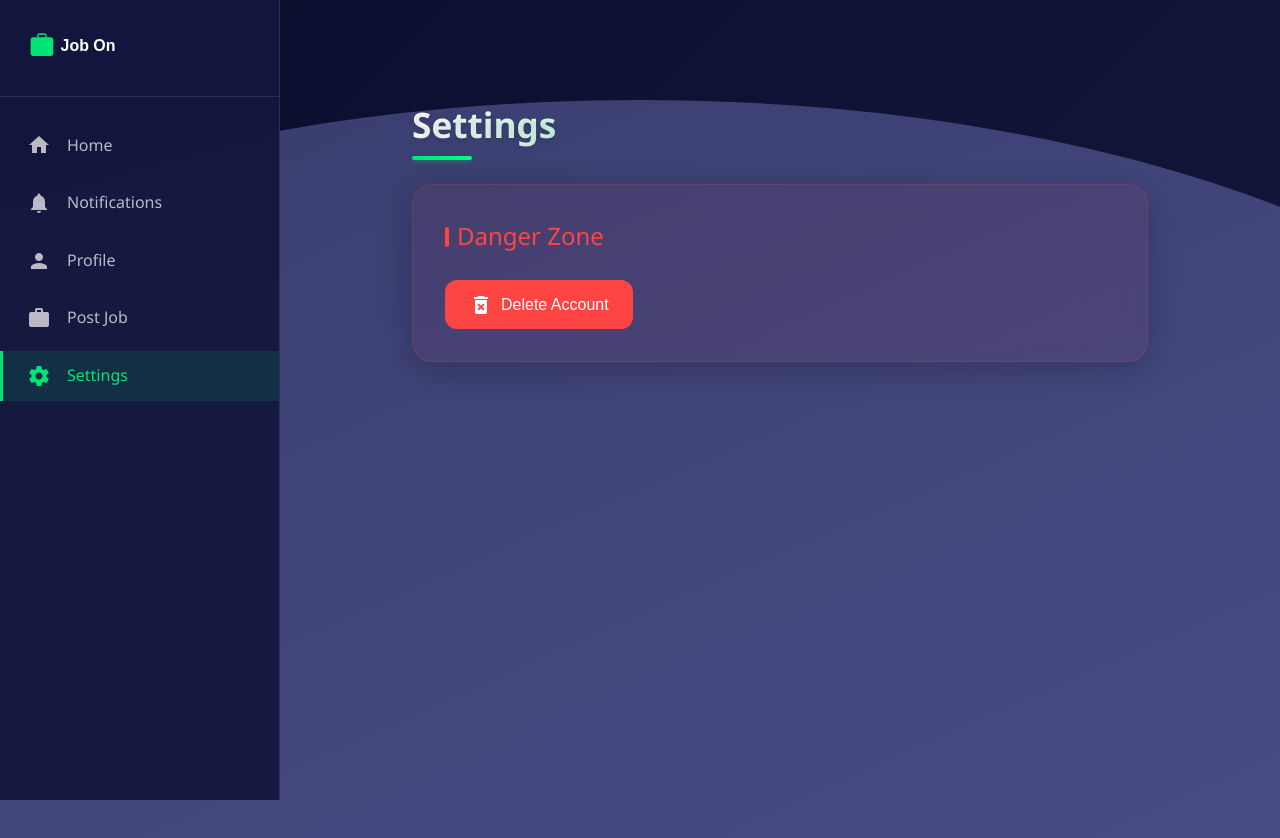
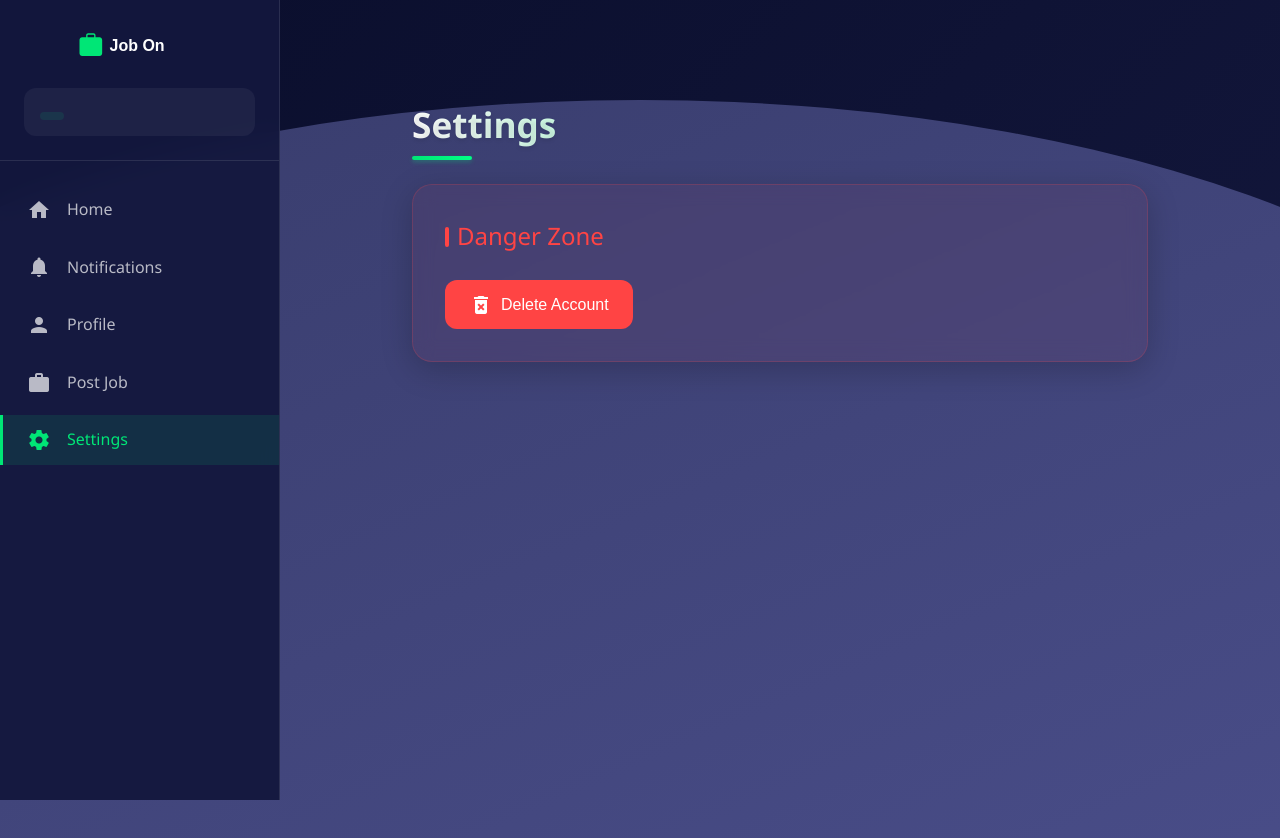
Before and after one commit to sergaparri/job-on-project, a website: page JOB-ON/public/settings.html in a window 1280 px wide. Shown: the top 838 px of the page. Drawn offline with Linux system fonts and the light colour scheme; no server answers; sample sign-in values are in the browser's storage.

Commit message:
display name&type to page

```diff
--- a/JOB-ON/public/css/settings.css
+++ b/JOB-ON/public/css/settings.css
@@ -529,11 +529,40 @@
 .logo {
     padding: 1.5rem;
     border-bottom: 1px solid rgba(255, 255, 255, 0.1);
+    display: flex;
+    flex-direction: column;
+    gap: 1rem;
 }
 
 .nav-logo {
     height: 40px;
     width: auto;
+}
+
+.user-info {
+    display: flex;
+    flex-direction: column;
+    gap: 0.5rem;
+    padding: 1rem;
+    background: rgba(255, 255, 255, 0.05);
+    border-radius: 12px;
+    margin-top: 0.5rem;
+}
+
+.user-name {
+    color: #fff;
+    font-weight: 600;
+    font-size: 1.1rem;
+}
+
+.user-type {
+    color: #00E676;
+    font-size: 0.9rem;
+    background: rgba(0, 230, 118, 0.1);
+    padding: 0.25rem 0.75rem;
+    border-radius: 20px;
+    display: inline-block;
+    width: fit-content;
 }
 
 .nav-links {
--- a/JOB-ON/public/css/style.css
+++ b/JOB-ON/public/css/style.css
@@ -373,3 +373,42 @@
 .main-content::-webkit-scrollbar-thumb:hover {
     background: var(--primary-color);
 }
+
+.logo {
+    padding: 1.5rem;
+    border-bottom: 1px solid rgba(255, 255, 255, 0.1);
+    display: flex;
+    flex-direction: column;
+    gap: 1rem;
+}
+
+.nav-logo {
+    height: 40px;
+    width: auto;
+}
+
+.user-info {
+    display: flex;
+    flex-direction: column;
+    gap: 0.5rem;
+    padding: 1rem;
+    background: rgba(255, 255, 255, 0.05);
+    border-radius: 12px;
+    margin-top: 0.5rem;
+}
+
+.user-name {
+    color: #fff;
+    font-weight: 600;
+    font-size: 1.1rem;
+}
+
+.user-type {
+    color: #00E676;
+    font-size: 0.9rem;
+    background: rgba(0, 230, 118, 0.1);
+    padding: 0.25rem 0.75rem;
+    border-radius: 20px;
+    display: inline-block;
+    width: fit-content;
+}
--- a/JOB-ON/public/settings.html
+++ b/JOB-ON/public/settings.html
@@ -19,6 +19,10 @@
         <nav class="sidebar" id="sidebar">
             <div class="logo">
                 <img src="images/logo.svg" alt="JOB-ON" class="nav-logo">
+                <div class="user-info">
+                    <span class="user-name"></span>
+                    <span class="user-type"></span>
+                </div>
             </div>
             <ul class="nav-links">
                 <li>
@@ -84,6 +88,8 @@
         const deleteAccountModal = document.getElementById('deleteAccountModal');
         const confirmDeleteBtn = document.getElementById('confirmDeleteBtn');
         const cancelDeleteBtn = document.getElementById('cancelDeleteBtn');
+        const userNameElement = document.querySelector('.user-name');
+        const userTypeElement = document.querySelector('.user-type');
 
         // Mobile menu toggle
         menuToggle.addEventListener('click', () => {
@@ -131,6 +137,30 @@
                 alert('Failed to delete account. Please try again.');
             }
         });
+
+        // Fetch user profile
+        async function fetchUserProfile() {
+            try {
+                const response = await fetch('/api/profile', {
+                    headers: {
+                        'Authorization': `Bearer ${token}`
+                    }
+                });
+
+                if (!response.ok) {
+                    throw new Error('Failed to load profile');
+                }
+
+                const data = await response.json();
+                userNameElement.textContent = `${data.firstName} ${data.lastName}`;
+                userTypeElement.textContent = data.userType === 'employer' ? 'Employer' : 'Job Seeker';
+            } catch (error) {
+                console.error('Error:', error);
+            }
+        }
+
+        // Load user profile when page loads
+        fetchUserProfile();
     </script>
 </body>
 </html>
```
Also changed, not shown: JOB-ON/public/notifications.html (+30 -0 lines), JOB-ON/public/post-job.html (+33 -2 lines).
